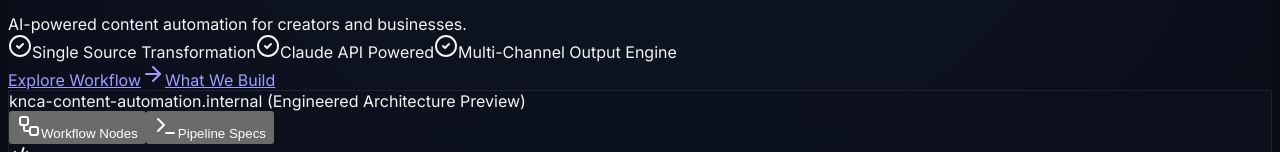
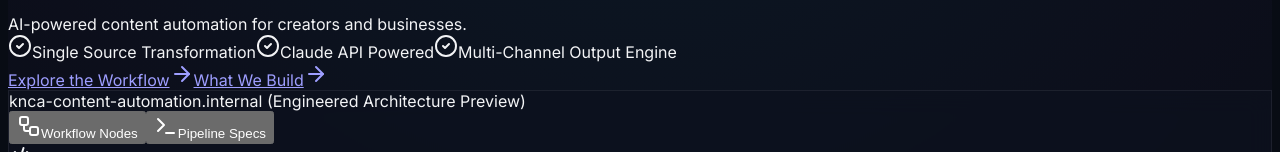
Before and after one commit to kncalabs/kncalabs, a Next.js app: page / in a window 1280 px wide. Shown: the part 459-611 px from the top of the page. Built offline with nearby package versions, Linux system fonts and the light colour scheme; a web font is replaced by a local one.

Commit message:
feat: align Hero CTA copy with exact specification (Explore the Workflow ->, What We Build ->)

```diff
--- a/src/components/Hero.tsx
+++ b/src/components/Hero.tsx
@@ -141,16 +141,17 @@ export default function Hero() {
           <div className="pt-3 flex flex-col sm:flex-row items-center justify-center gap-3 sm:gap-4 w-full sm:w-auto">
             <Link
               href="#how-it-works"
-              className="w-full sm:w-auto inline-flex items-center justify-center gap-2 px-6 py-3 sm:px-7 sm:py-3.5 rounded-xl bg-white hover:bg-slate-100 text-slate-950 font-bold text-sm sm:text-base shadow-xl shadow-sky-950/20 active:scale-[0.99] transition-all"
+              className="w-full sm:w-auto inline-flex items-center justify-center gap-2 px-6 py-3.5 sm:px-7 sm:py-3.5 rounded-xl bg-white hover:bg-slate-100 text-slate-950 font-bold text-sm sm:text-base shadow-xl shadow-sky-950/20 active:scale-[0.99] transition-all"
             >
-              <span>Explore Workflow</span>
+              <span>Explore the Workflow</span>
               <ArrowRight className="w-4 h-4 sm:w-5 sm:h-5 text-slate-950" />
             </Link>
             <Link
               href="#capabilities"
-              className="w-full sm:w-auto inline-flex items-center justify-center gap-2 px-6 py-3 sm:px-7 sm:py-3.5 rounded-xl bg-slate-900/90 hover:bg-slate-800 text-slate-200 border border-slate-700/80 font-semibold text-sm sm:text-base transition-all"
+              className="w-full sm:w-auto inline-flex items-center justify-center gap-2 px-6 py-3.5 sm:px-7 sm:py-3.5 rounded-xl bg-slate-900/90 hover:bg-slate-800 text-slate-200 border border-slate-700/80 font-semibold text-sm sm:text-base transition-all"
             >
               <span>What We Build</span>
+              <ArrowRight className="w-4 h-4 text-slate-400" />
             </Link>
           </div>
         </div>
```
